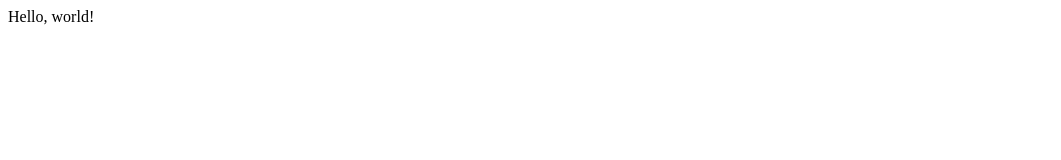
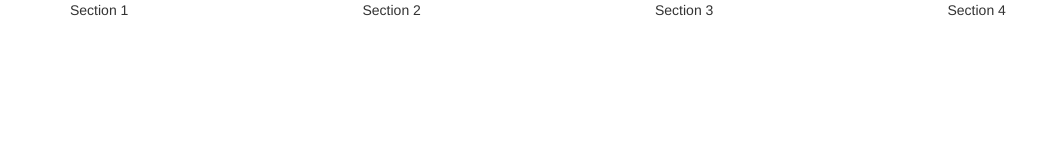
Before and after one commit to hht-mech/project0, a plain HTML site: page index.html in a window 1280 px wide. Shown: the whole page, without its empty margins (0-1061 px from the left). Drawn offline with nearby package versions, Linux system fonts and the light colour scheme.

Commit message:
bootstrap testing

```diff
--- a/index.html
+++ b/index.html
@@ -2,8 +2,16 @@
 <html>
     <head>
         <title>My Webpage</title>
+        <link rel="stylesheet" href="https://maxcdn.bootstrapcdn.com/bootstrap/3.4.1/css/bootstrap.min.css">
     </head>
     <body>
-        Hello, world!
+        <div class="container">
+            <div class="row">
+                <div class="col-lg-3 col-sm-6">Section 1</div>
+                <div class="col-lg-3 col-sm-6">Section 2</div>
+                <div class="col-lg-3 col-sm-6">Section 3</div>
+                <div class="col-lg-3 col-sm-6">Section 4</div>
+            </div>
+        </div>
     </body>
 </html>
```
